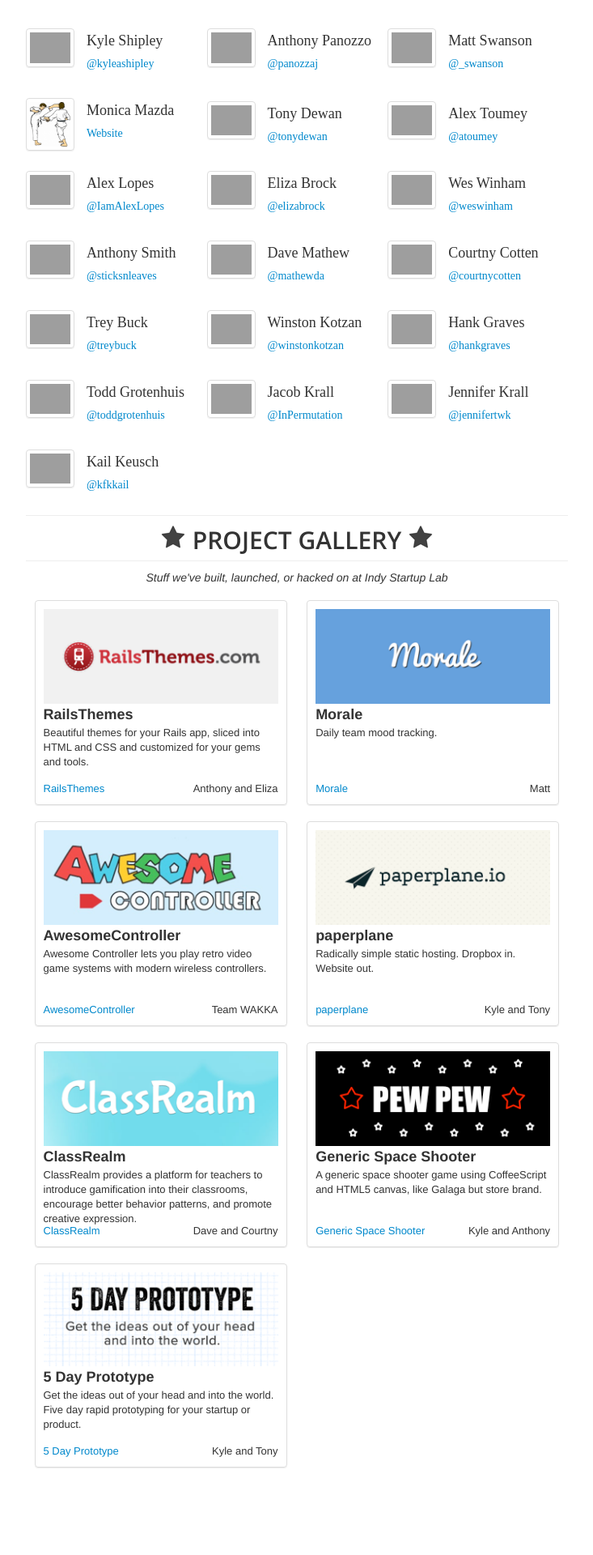
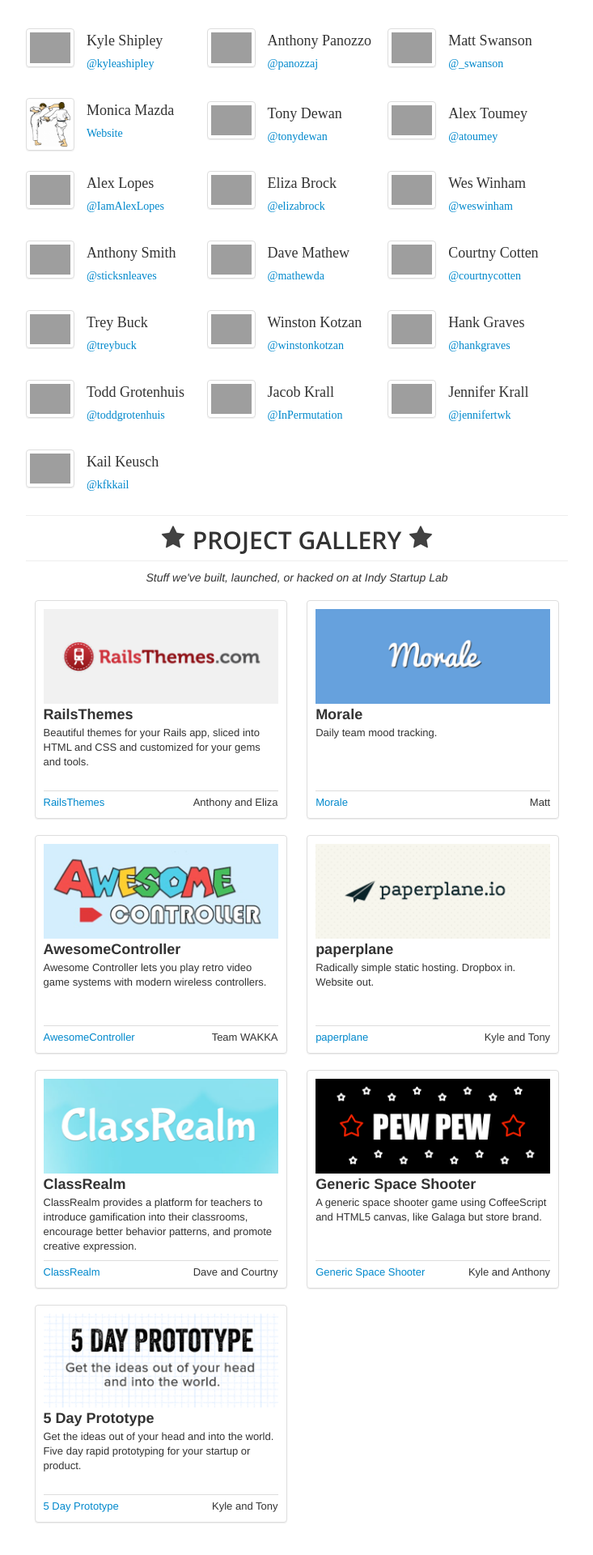
Before and after one commit to IndyStartupLab/indystartuplab.github.io, a Jekyll site: the page built from index.html, in a window 1280 px wide. Shown: the part 930-2850 px from the top of the page at 81% size, without its empty margins (273-1006 px from the left). Built offline with Jekyll 4.4.1, drawn with Linux system fonts in a browser that asks for light colours; some web fonts are replaced; comment, search, counter and statistics services are not loaded; before the commit the page ends 2782 px from its top, so only the background shows below that; grey boxes are pictures that could not be loaded.

Commit message:
style tweaks, closes #9

```diff
--- a/assets/css/app.css
+++ b/assets/css/app.css
@@ -105,9 +105,12 @@
 }
 
 .project-desc > p {
-	height: 60px;
+	height: 70px;
+	margin-bottom: 10px;
 }
 
 .stick-bottom {
 	margin: 0px;
+	padding: 5px 0px 0px 0px;
+	border-top: 1px solid #DDD;
 }
```
